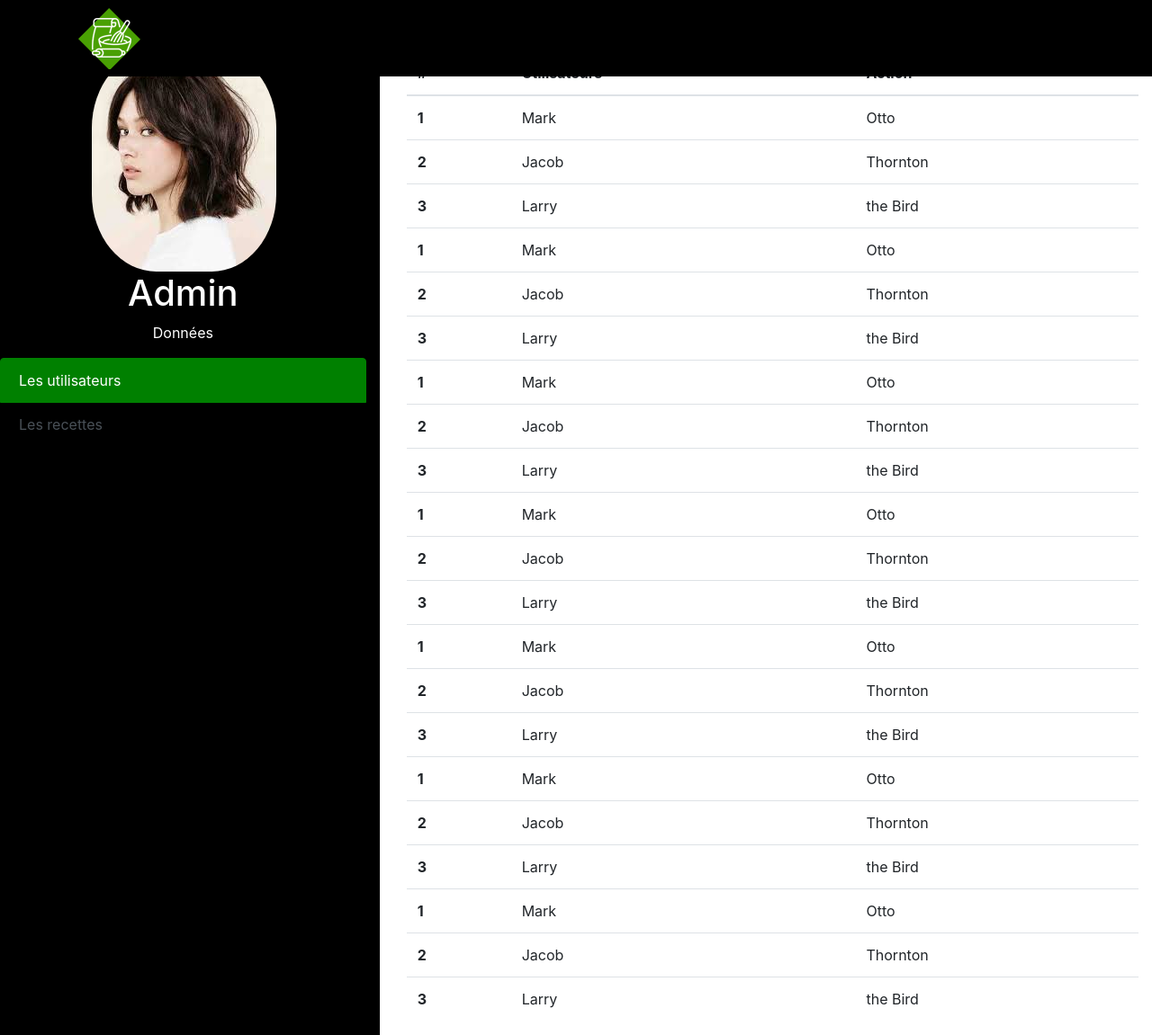
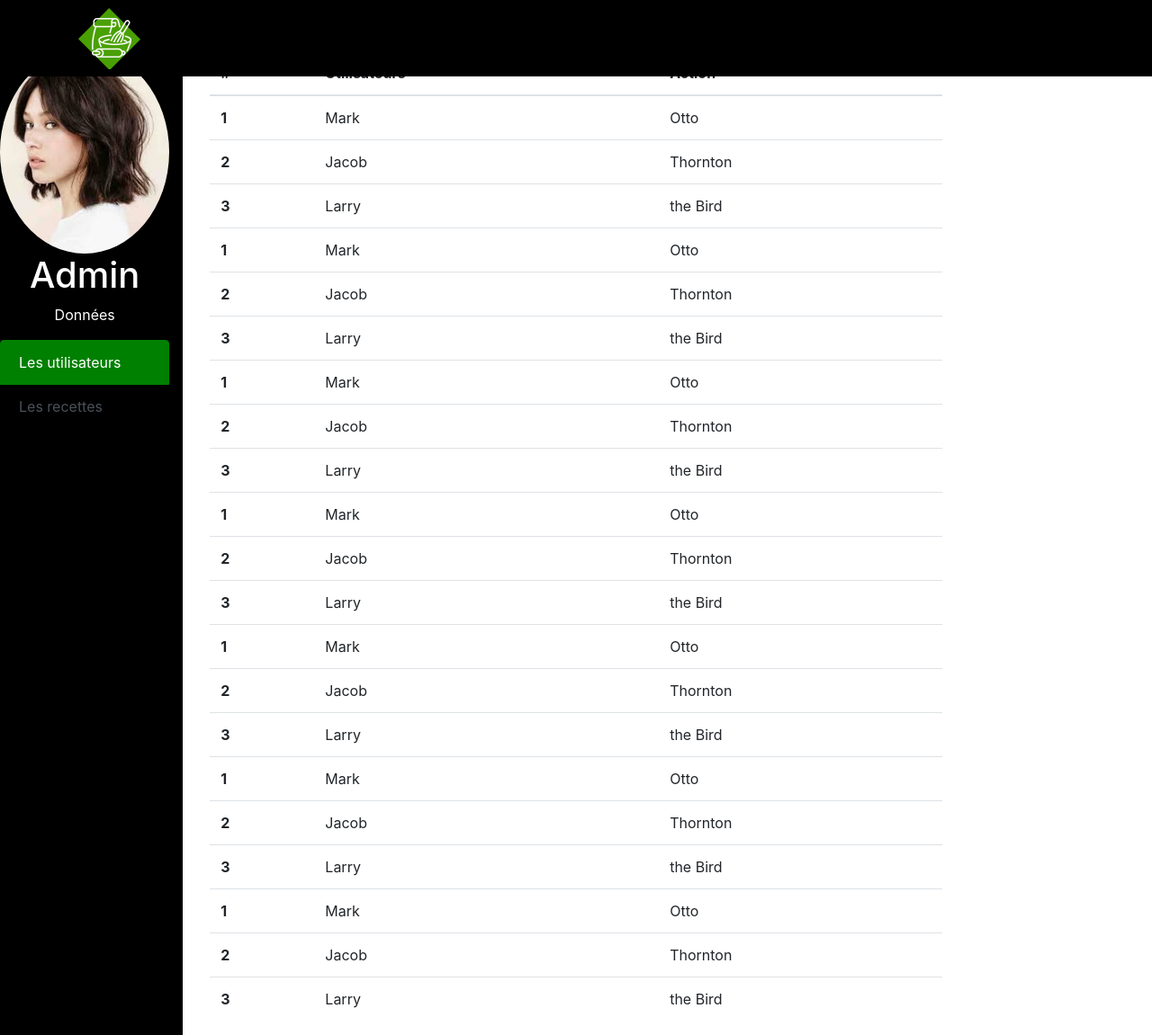
Before and after one commit to OumayaCHAABANI/NewBlogProject, a Django app: template templates/users.html in a window 1280 px wide. Shown: the whole page at 90% size. Run offline with Django 3.2, Linux system fonts and the light colour scheme; the template is opened without the code that fills it, so the values that code supplies are empty; some libraries are stand-ins or nearby versions.

Commit message:
modification users and profil

```diff
--- a/static/css/style.css
+++ b/static/css/style.css
@@ -28,8 +28,9 @@ body {
     background-color: black;
   }
   .user{
-    border-radius: 35%;
-    margin-left: 25%;
+    border-radius: 70%;
+    width: 100%;
+
   }
   .recettes{
     margin-top: 4%;
--- a/templates/profil.html
+++ b/templates/profil.html
@@ -56,7 +56,7 @@
 
         <div class="row">
             <!-- Sidebar Widgets Column -->
-            <div class="col-lg-4 liste col-sm-12 " >
+            <div class="col-lg-2 liste col-sm-12 " >
               <div class="">
                 <div>
                   <img class="user" src="../static/images/user.jpg">
--- a/templates/users.html
+++ b/templates/users.html
@@ -36,7 +36,7 @@
 
         <div class="row">
             <!-- Sidebar Widgets Column -->
-            <div class="col-lg-4 liste col-sm-12" >
+            <div class="col-lg-2 liste col-sm-12" >
               <div class="sticky-top">
               <div>
                 <img class="user" src="../static/images/user.jpg">
```
